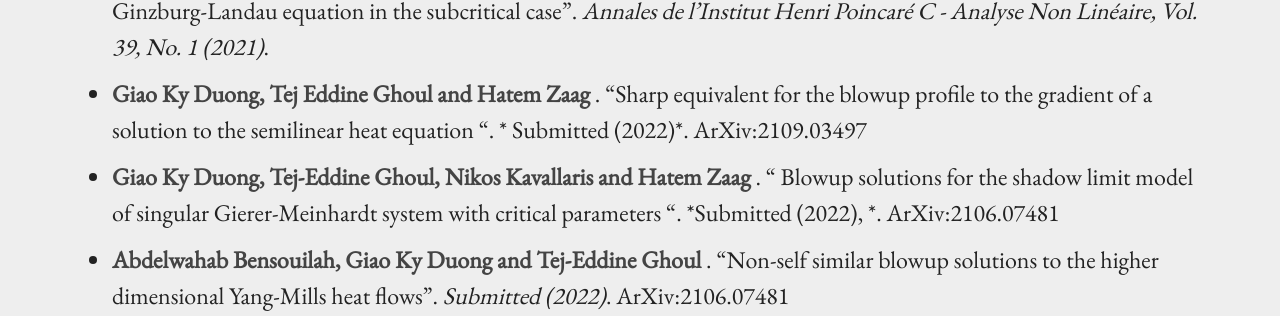
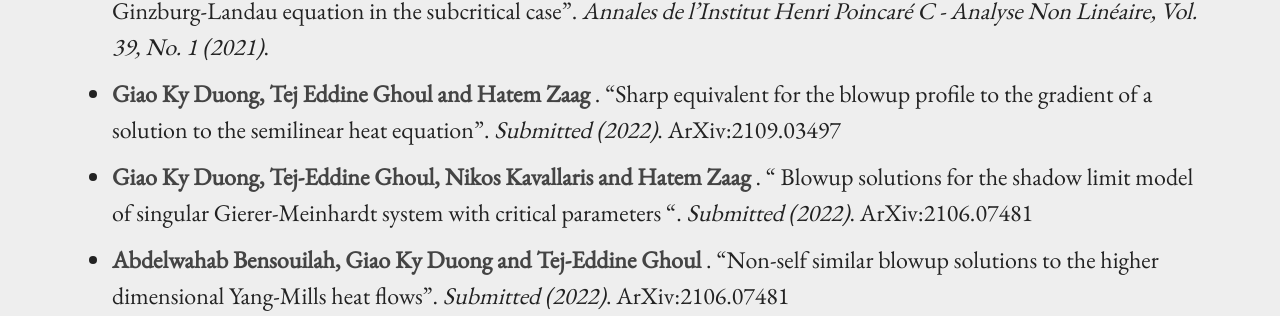
Before and after one commit to duonggiaoky/duonggiaoky.github.io, a Jekyll site: the page built from research.md, in a window 1280 px wide. Shown: the part 899-1215 px from the top of the page. Built offline with Jekyll 4.4.1, drawn with Linux system fonts in a browser that asks for light colours.

```diff
--- a/_data/research.yml
+++ b/_data/research.yml
@@ -25,14 +25,14 @@
   article: "Refined asymptotic for the blow-up solution of the Complex Ginzburg-Landau equation in the subcritical case"
   editor: "Annales de l'Institut Henri Poincaré C - Analyse Non Linéaire, Vol. 39, No. 1 (2021)"
 - author: "Giao Ky Duong, Tej Eddine Ghoul and  Hatem Zaag "
-  article:  "Sharp equivalent for the blowup profile to the gradient of a solution to the semilinear heat equation "
-  editor: " Submitted (2022)"
-  more: "ArXiv:2109.03497 "
+  article:  "Sharp equivalent for the blowup profile to the gradient of a solution to the semilinear heat equation"
+  editor: "Submitted (2022)"
+  more: "ArXiv:2109.03497"
 - author: "Giao Ky Duong, Tej-Eddine Ghoul, Nikos Kavallaris and  Hatem Zaag "
   article:  " Blowup solutions for the shadow limit model of singular Gierer-Meinhardt system with critical parameters "
-  editor: "Submitted (2022),  "
-  more: "ArXiv:2106.07481  "
+  editor: "Submitted (2022)"
+  more: "ArXiv:2106.07481"
 - author: "Abdelwahab Bensouilah, Giao Ky Duong and  Tej-Eddine Ghoul "
   article:  "Non-self similar blowup solutions to the higher dimensional Yang-Mills heat flows"
   editor: "Submitted (2022)"
-  more: "ArXiv:2106.07481  "
+  more: "ArXiv:2106.07481"
```
